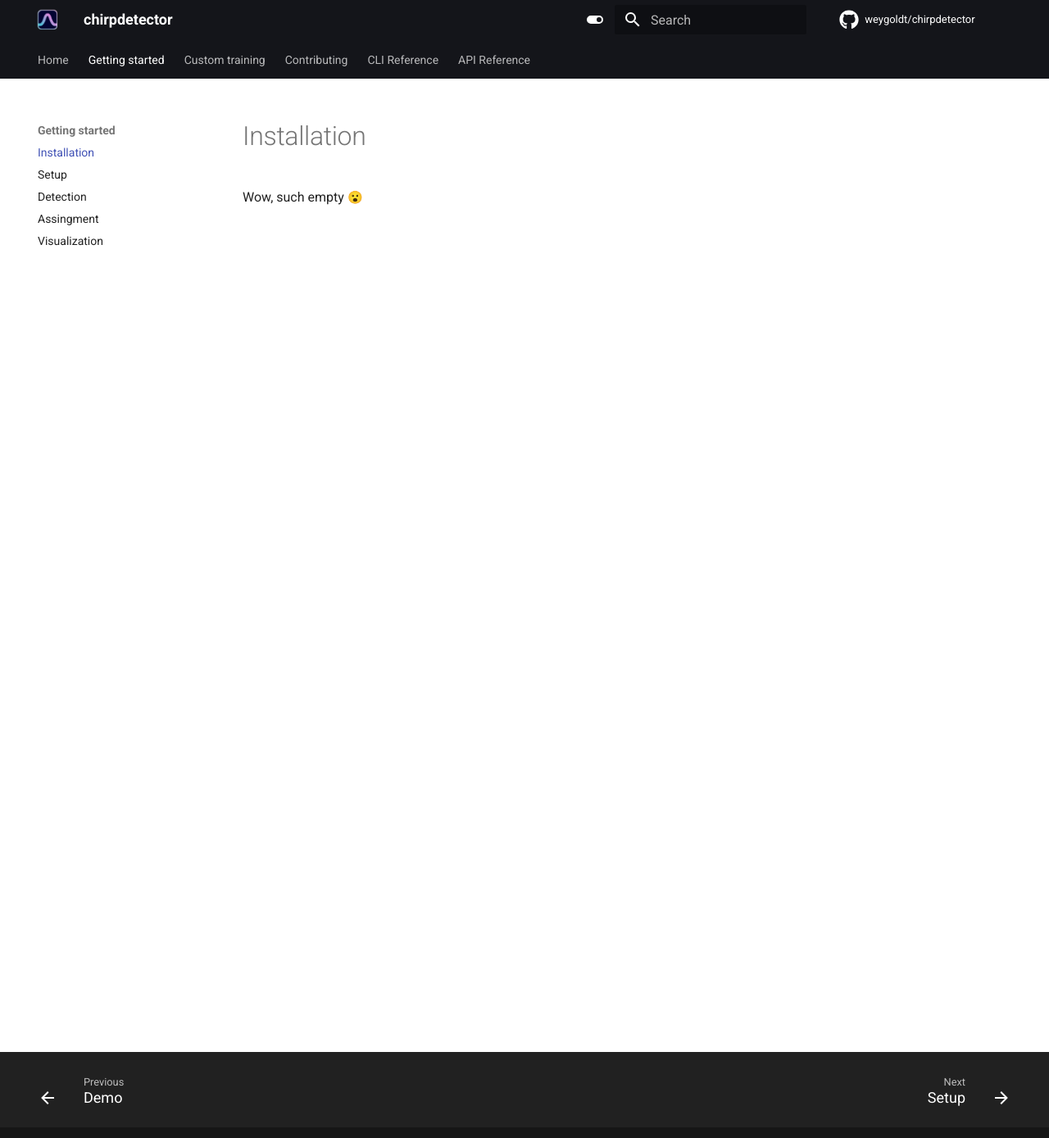
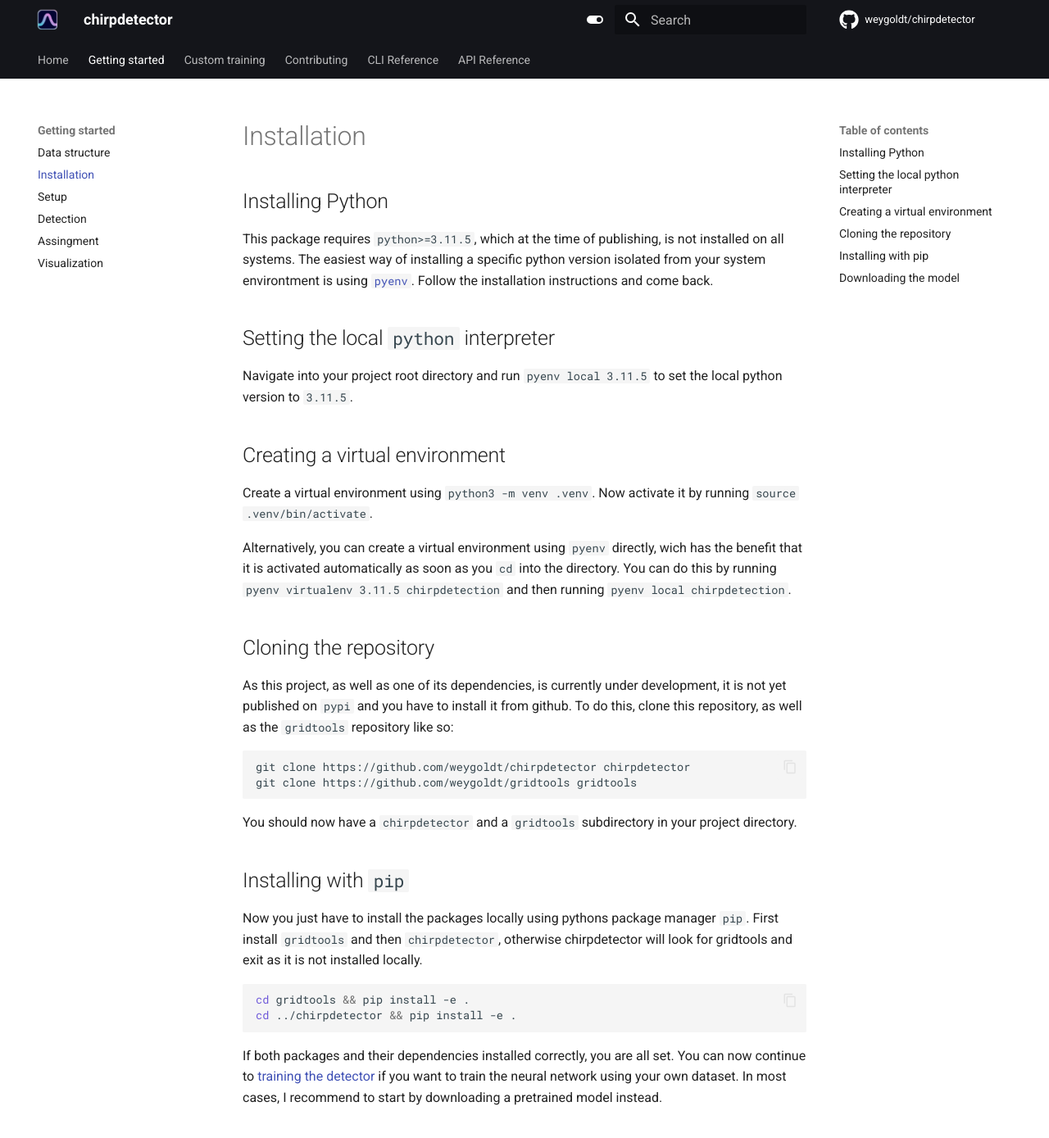
Before and after one commit to weygoldt/chirpdetector, an MkDocs documentation site: the page built from docs/installation.md, in a window 1280 px wide and 1400 px high. Shown: the top 1389 px of the window at 82% size. Built offline with MkDocs 1.6.1 and Material for MkDocs 9.7.7, drawn with Linux system fonts in a browser that asks for light colours; emoji names are drawn with the system emoji font; comment, search, counter and statistics services are not loaded; some of the changed text lies outside the part shown.

````diff
--- a/docs/installation.md
+++ b/docs/installation.md
@@ -1 +1,58 @@
-Wow, such empty :open_mouth:
+# Installation
+
+## Installing Python
+
+This package requires `python>=3.11.5`, which at the time of publishing, is not
+installed on all systems. The easiest way of installing a specific python
+version isolated from your system environtment is using [`pyenv`](). Follow the
+installation instructions and come back.
+
+## Setting the local `python` interpreter
+
+Navigate into your project root directory and run `pyenv local 3.11.5` to set
+the local python version to `3.11.5`.
+
+## Creating a virtual environment
+
+Create a virtual environment using `python3 -m venv .venv`. Now activate it by
+running `source .venv/bin/activate`.
+
+Alternatively, you can create a virtual environment using `pyenv` directly,
+wich has the benefit that it is activated automatically as soon as you `cd`
+into the directory. You can do this by running `pyenv virtualenv 3.11.5
+chirpdetection` and then running `pyenv local chirpdetection`.
+
+## Cloning the repository
+
+As this project, as well as one of its dependencies, is currently under
+development, it is not yet published on `pypi` and you have to install it
+from github. To do this, clone this repository, as well as the `gridtools`
+repository like so:
+
+```bash
+git clone https://github.com/weygoldt/chirpdetector chirpdetector
+git clone https://github.com/weygoldt/gridtools gridtools
+```
+
+You should now have a `chirpdetector` and a `gridtools` subdirectory in your
+project directory.
+
+## Installing with `pip`
+
+Now you just have to install the packages locally using pythons package manager
+`pip`. First install `gridtools` and then `chirpdetector`, otherwise
+chirpdetector will look for gridtools and exit as it is not installed locally.
+
+```bash
+cd gridtools && pip install -e .
+cd ../chirpdetector && pip install -e .
+```
+
+If both packages and their dependencies installed correctly, you are all set.
+You can now continue to [training the detector](training.md) if you want to
+train the neural network using your own dataset. In most cases, I recommend to
+start by downloading a pretrained model instead.
+
+## Downloading the model
+
+Coming soon
--- a/mkdocs.yml
+++ b/mkdocs.yml
@@ -73,6 +73,7 @@
       - "How it works": "how_it_works.md"
       - "Demo": "demo.md"
   - "Getting started":
+      - "Data structure": "data_structure.md"
       - "Installation": "installation.md"
       - "Setup": "setup.md"
       - "Detection": "detection.md"
````
Also changed, not shown: docs/data_structure.md (added, +29 -0 lines), 3 other files.
